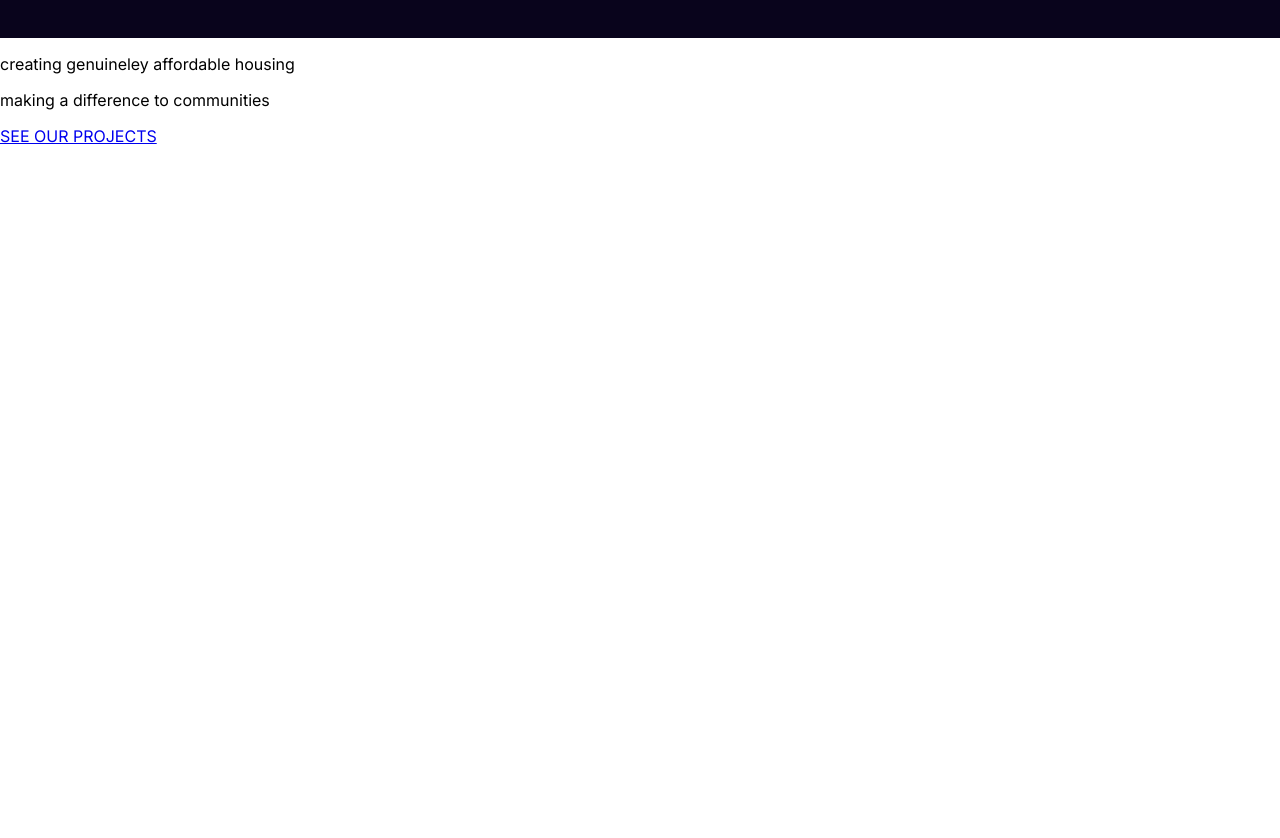
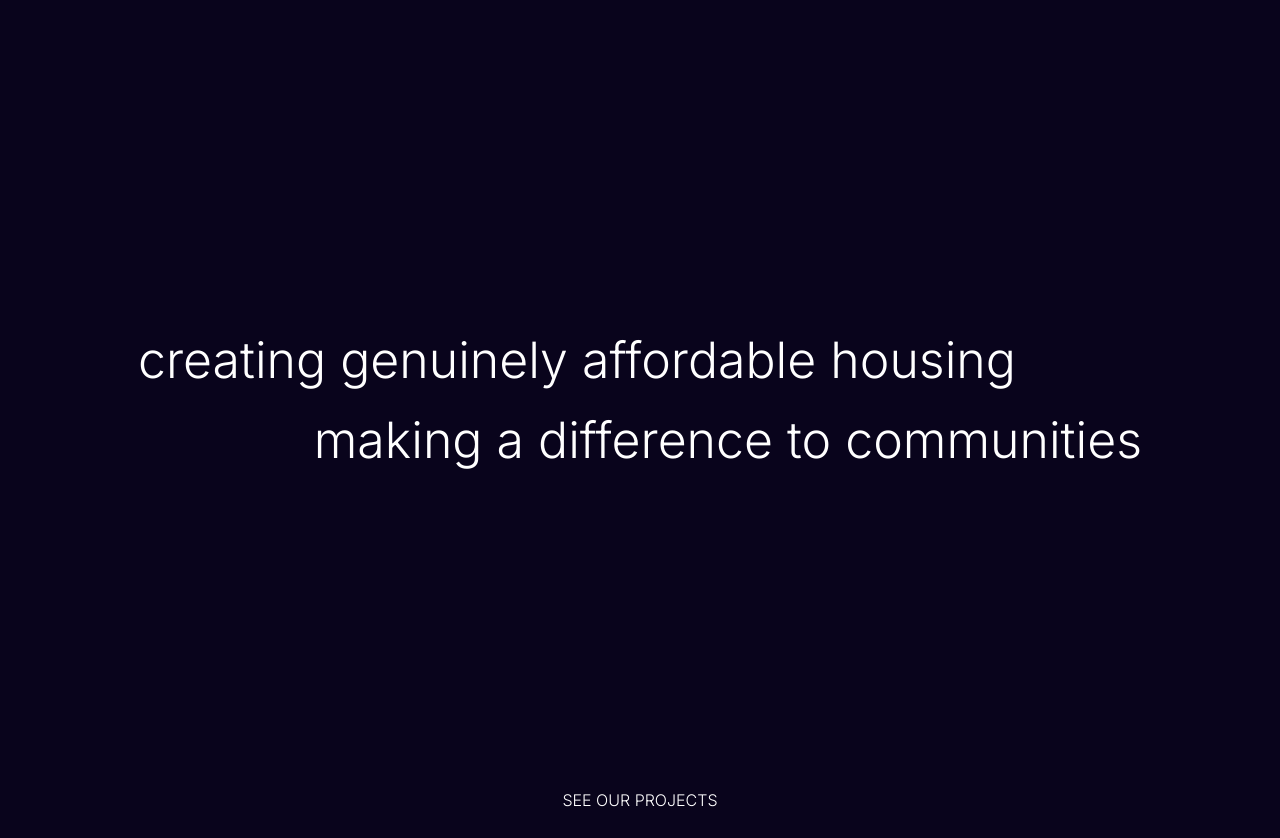
Before and after one commit to Dylaan94/point-construction, a Gatsby site: page / in a window 1280 px wide. Shown: the part 112-950 px from the top of the page. Before the commit the page ends 800 px from the top, so only its background shows below. Built offline with nearby package versions, Linux system fonts and the light colour scheme; Gatsby itself is replaced by a stand-in of ours.

Commit message:
added placeholder text and projects link for main section

```diff
--- a/src/components/Layout.js
+++ b/src/components/Layout.js
@@ -16,4 +16,5 @@
   );
 }
 
-const Container = styled.div``;
+const Container = styled.div`
+`;
--- a/src/components/MainSection.js
+++ b/src/components/MainSection.js
@@ -4,22 +4,80 @@
 
 export default function MainSection() {
   return (
+    <>
       <Container>
-      <TagLine>creating genuineley affordable housing</TagLine>
+        <TextDiv>
+          <TagLine>creating genuinely affordable housing</TagLine>
           <SubTagLine>making a difference to communities</SubTagLine>
+        </TextDiv>
+        {/* Styled Link redirects to project page */}
         <SectionFooter>
           <StyledLink to="/projects">SEE OUR PROJECTS</StyledLink>
         </SectionFooter>
       </Container>
+    </>
   );
 }
 
-const Container = styled.div``;
+const Container = styled.div`
+  background: #09041c;
+  height: 800px;
+  display: flex;
+  flex-direction: column;
+  justify-content: center;
+  align-items: center;
+`;
 
-const TagLine = styled.p``;
+/* Text div is flexed 80% across main container. The two text divs are aligned at flex-start and flex-end
+to create the effect given in the figma document.
 
-const SubTagLine = styled.p``;
+Tag and SubTag are seperated so that sizing can be adjusted when on mobile
+*/
 
-const SectionFooter = styled.div``;
+const TextDiv = styled.div`
+  width: 80%;
+  height: 95%;
+  display: flex;
+  flex-direction: column;
+  justify-content: center;
 
-const StyledLink = styled(Link)``;
+  p {
+    margin: 10px;
+  }
+`;
+
+const TagLine = styled.p`
+  color: white;
+  font-size: 50px;
+  font-weight: 300;
+  align-self: flex-start;
+`;
+
+const SubTagLine = styled.p`
+  color: white;
+  font-size: 50px;
+  font-weight: 300;
+  align-self: flex-end;
+  text-align: right;
+`;
+
+const SectionFooter = styled.div`
+  height: 10%;
+  display: flex;
+  align-items: center;
+`;
+
+const StyledLink = styled(Link)`
+  color: white;
+  text-decoration: none;
+  font-size: 16px;
+  font-weight: 300;
+
+  :visited {
+    color: white;
+  }
+
+  :hover {
+    opacity: 0.8;
+  }
+`;
--- a/styles.css
+++ b/styles.css
@@ -1,10 +1,16 @@
 /* Resets the automatic styling generated by Gatsby */
+/* Used for resetting default CSS styles */
 
 html,
-body {
+body{
     width: 100%;
     height: 100%;
     margin: 0;
     padding: 0;
     font-family: "Inter";
 }
+
+p{
+    margin:0;
+    padding:0;
+}
```
Lines whose indentation alone changed are shown as unchanged.
